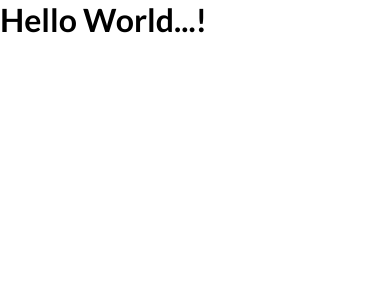
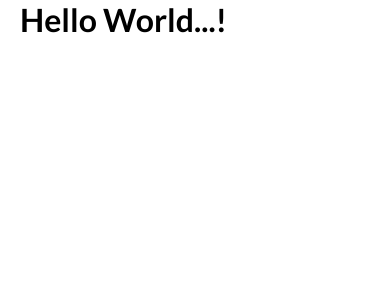
Before and after one commit to HadiKa47/SH-Estate, a React (Vite) app in the folder client/: page / in a window 390 px wide. Shown: the top 300 px of the page. Built offline with nearby package versions, Linux system fonts and the light colour scheme.

Commit message:
Responsive Layout with CSS

```diff
--- a/client/src/App.jsx
+++ b/client/src/App.jsx
@@ -1,6 +1,7 @@
+import "./layout.scss"
 export default function App() {
   return (
-    <div>
+    <div className="layout">
       <h1>Hello World...!</h1>
     </div>
   );
--- /dev/null
+++ b/client/src/layout.scss
@@ -0,0 +1,32 @@
+@import "./responsive.scss";
+
+.layout {
+  height: 100vh;
+  max-width: 1366px;
+  margin-left: auto;
+  margin-right: auto;
+  padding-left: 20px;
+  padding-right: 20px;
+  display: flex;
+  flex-direction: column;
+
+  @include lg {
+    // background-color: rgb(247, 210, 196);
+    max-width: 1280px;
+  }
+
+  @include md {
+    // background-color: rgb(186, 203, 234);
+    max-width: 768px;
+  }
+
+  @include sm {
+    // background-color: rgb(239, 200, 200);
+    max-width: 640px;
+  }
+
+  .content {
+    // flex: 1;
+    height: calc(100vh - 100px);
+  }
+}
--- /dev/null
+++ b/client/src/responsive.scss
@@ -0,0 +1,17 @@
+@mixin sm {
+    @media (max-width: 738px) {
+      @content;
+    }
+  }
+
+  @mixin md {
+    @media (max-width: 1024px) {
+      @content;
+    }
+  }
+
+  @mixin lg {
+    @media (max-width: 1366px) {
+      @content;
+    }
+  }
```
Also changed, not shown: 1 other file (tests, documents, lock files or other folders).
